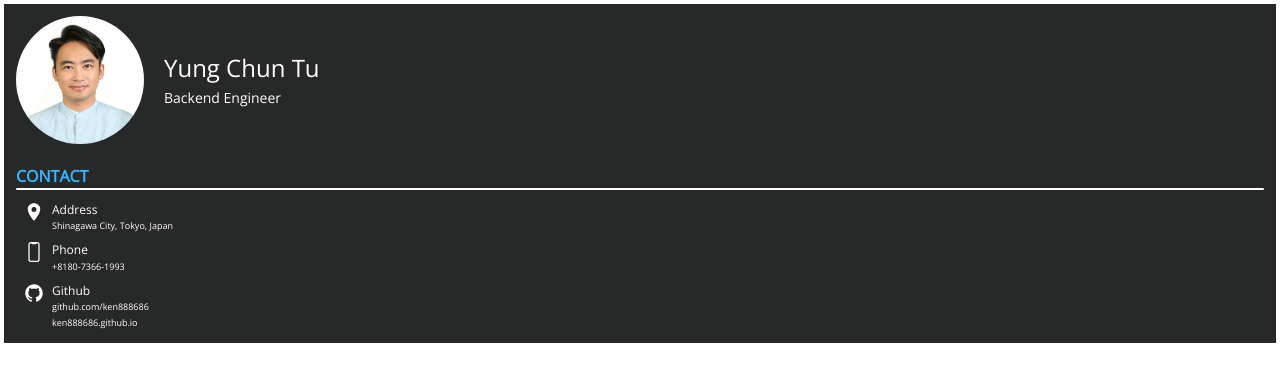
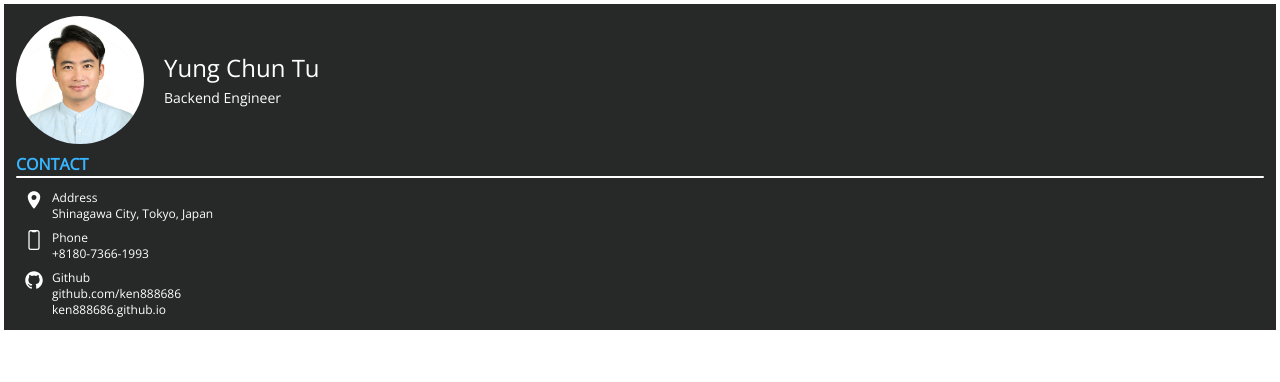
Before and after one commit to ken888686/Resume, a React (Vite) app: page / in a window 1280 px wide. Shown: the top 382 px of the page. Built offline with nearby package versions, Linux system fonts and the light colour scheme.

Commit message:
update font size

```diff
--- a/src/components/Sidebar/ContactInfoList.tsx
+++ b/src/components/Sidebar/ContactInfoList.tsx
@@ -8,16 +8,16 @@ function ContactInfoList() {
   return (
     <ul className='mt-3 flex flex-col gap-2 -text--light'>
       <ContactInfoItem icon={<IoLocationSharp className='text-xl' />} title='address'>
-        <address className='text-[9px] not-italic'>{address}</address>
+        <address className='not-italic'>{address}</address>
       </ContactInfoItem>
       <ContactInfoItem icon={<IoPhonePortraitOutline className='text-xl' />} title='phone'>
-        <a className='text-[9px]' href='tel:+8180-7366-1993'>
+        <a className='' href='tel:+8180-7366-1993'>
           +8180-7366-1993
         </a>
       </ContactInfoItem>
       <ContactInfoItem icon={<IoLogoGithub className='text-xl' />} title='github'>
         <a
-          className='block text-[9px]'
+          className='block'
           href='https://github.com/ken888686'
           target='_blank'
           rel='noopener noreferrer'
@@ -25,7 +25,7 @@ function ContactInfoList() {
           github.com/ken888686
         </a>
         <a
-          className='block text-[9px]'
+          className='block'
           href='https://ken888686.github.io/'
           target='_blank'
           rel='noopener noreferrer'
--- a/src/components/Sidebar/Header.tsx
+++ b/src/components/Sidebar/Header.tsx
@@ -5,7 +5,7 @@ import PersonalInfo from '../../data/constants';
 function Header() {
   const { firstName, lastName, avatar, position } = PersonalInfo;
   return (
-    <header className='mb-5 flex items-center gap-5'>
+    <header className='mb-2 flex items-center gap-5'>
       <Avatar img={avatar} title={`${firstName} ${lastName}`} />
       <div className='-text--light'>
         <h1 className='text-2xl'>{`${firstName} ${lastName}`}</h1>
```
